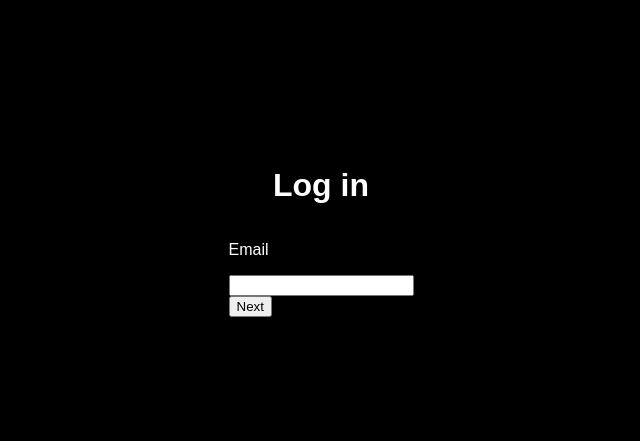
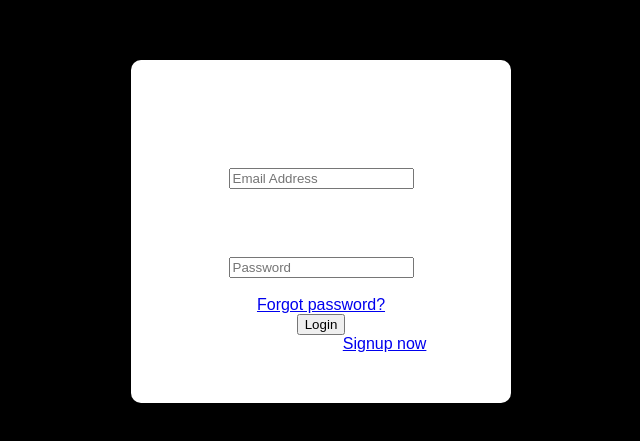
Before and after one commit to TheGhossst/sih2023, a plain HTML site: page src/index.html in a window 1280 px wide. Shown: the part 149-590 px from the top of the page, without its empty margins (319-959 px from the left). Drawn offline with Linux system fonts and the light colour scheme.

Commit message:
add: stuff

```diff
--- a/src/index.html
+++ b/src/index.html
@@ -9,12 +9,27 @@
     <link rel="stylesheet" href="https://cdnjs.cloudflare.com/ajax/libs/font-awesome/5.15.3/css/all.min.css" />
 </head>
 <body>
-    <h1 class ="login">Log in</h1>
-    <div class="loger">
-        <p class="Email"> Email</p>
-        <input type="text">
-        <br>
-        <button type ="button"> Next</button>
+    <div class="login">
+        <header  class="loginform">Login Form</header>
+        <form action="#">
+            <div class="field email">
+                <p class="email">Email:</p>
+                <div class="input-area">
+                    <input type="text" placeholder="Email Address">
+                </div>
+                <div class="error error-txt">Email can't be blank</div>
+            </div>
+            <div class="field password">
+                <p class="pass">Password:</p>
+                <div class="input-area">
+                    <input type="password" placeholder="Password">
+                </div>
+                <div class="error error-txt">Password can't be blank</div>
+            </div>
+            <div class="pass-txt"><a href="#">Forgot password?</a></div>
+            <input type="submit" value="Login">
+        </form>
+        <div class="sign-txt">Not yet member? <a href="#">Signup now</a></div>
     </div>
 </body>
 </html>
--- a/src/style.css
+++ b/src/style.css
@@ -23,3 +23,11 @@ body{
 .Email{
     color:white;
 }
+.login {
+    width: 380px;
+    padding: 40px 30px 50px 30px;
+    background: #fff;
+    border-radius: 10px;
+    text-align: center;
+    box-shadow: 10px 10px 15px rgba(0, 0, 0, 0.1);
+}
```
